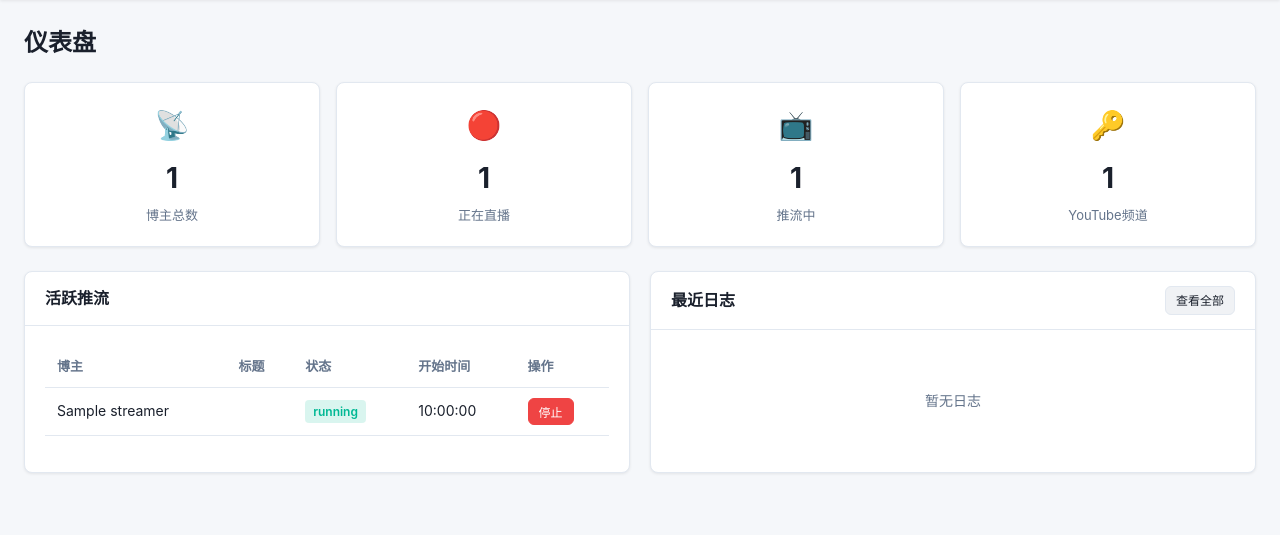
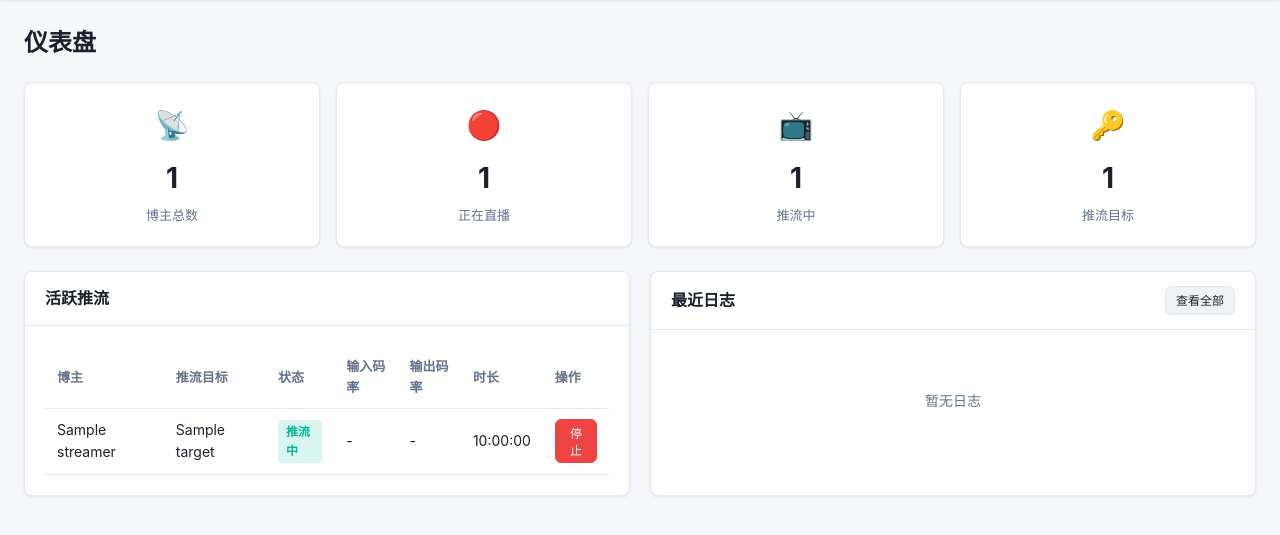
Before and after one commit to yyzq-cf/stream-bridge, a Flask app: page / in a window 1280 px wide. Shown: the part 56-591 px from the top of the page. Run offline with Flask 3, Linux system fonts and the light colour scheme; a user stored in the database is signed in; tables that the repository leaves empty hold one stand-in row (values such as "Sample post").

Commit message:
feat: 仪表盘显示实时码率(输入/输出)和推流时长
- 新增 /api/stream-stats 接口,通过/proc/pid/io计算实时码率
- 仪表盘推流表格加输入码率/输出码率/时长列
- 每3秒自动刷新码率数据
- 码率高低用颜色区分(绿>2Mbps/蓝>500kbps/黄<500kbps)

```diff
--- a/app.py
+++ b/app.py
@@ -392,6 +392,27 @@ def reset_password(uid):
 
 # ─── API: 状态 ───
 
+@app.route('/api/stream-stats/<int:sid>')
+@login_required
+def api_stream_stats(sid):
+    """获取推流实时码率统计"""
+    active = ActiveStream.query.filter_by(
+        streamer_id=sid
+    ).filter(ActiveStream.status.in_(['running', 'starting'])).first()
+    if not active:
+        return jsonify({'ok': False, 'message': '无活跃推流'})
+
+    from stream_engine import get_stream_stats
+    stats = get_stream_stats(active.id)
+    if not stats:
+        return jsonify({'ok': False, 'message': '获取失败'})
+
+    stats['ok'] = True
+    stats['status'] = active.status
+    stats['target'] = active.push_target.name if active.push_target else '-'
+    return jsonify(stats)
+
+
 @app.route('/api/status')
 @login_required
 def api_status():
--- a/stream_engine.py
+++ b/stream_engine.py
@@ -210,3 +210,65 @@ def _add_log(streamer_id, level, action, message):
     )
     db.session.add(log)
     db.session.commit()
+
+
+def get_stream_stats(active_stream_id):
+    """获取FFmpeg推流的实时码率统计 - 通过/proc/{pid}/io读取字节数"""
+    as_record = ActiveStream.query.get(active_stream_id)
+    if not as_record or as_record.status != 'running':
+        return None
+
+    pid = as_record.ffmpeg_pid
+    if not pid or pid not in active_processes:
+        return None
+
+    try:
+        import time as _time
+
+        def read_io():
+            """读取进程IO字节数"""
+            r, w = 0, 0
+            try:
+                with open(f'/proc/{pid}/io', 'r') as f:
+                    for line in f:
+                        if line.startswith('read_bytes'):
+                            r = int(line.split()[1])
+                        elif line.startswith('write_bytes'):
+                            w = int(line.split()[1])
+            except:
+                pass
+            return r, w
+
+        r1, w1 = read_io()
+        _time.sleep(1.5)
+        r2, w2 = read_io()
+
+        read_bps = (r2 - r1) * 8 // 1.5
+        write_bps = (w2 - w1) * 8 // 1.5
+
+        def fmt(bps):
+            if bps > 1_000_000:
+                return f'{bps/1_000_000:.1f} Mbps'
+            elif bps > 1_000:
+                return f'{bps/1_000:.0f} kbps'
+            else:
+                return f'{bps} bps'
+
+        # 运行时长
+        uptime = '-'
+        if as_record.started_at:
+            delta = datetime.utcnow() - as_record.started_at
+            hours, remainder = divmod(int(delta.total_seconds()), 3600)
+            minutes, seconds = divmod(remainder, 60)
+            uptime = f'{hours:02d}:{minutes:02d}:{seconds:02d}'
+
+        return {
+            'input_bitrate': fmt(read_bps),
+            'output_bitrate': fmt(write_bps),
+            'input_kbps': round(read_bps / 1000, 1),
+            'output_kbps': round(write_bps / 1000, 1),
+            'uptime': uptime,
+        }
+    except Exception as e:
+        logger.debug(f"获取码率失败: {e}")
+        return None
--- a/templates/dashboard.html
+++ b/templates/dashboard.html
@@ -22,7 +22,7 @@
     <div class="stat-card">
         <div class="stat-icon">🔑</div>
         <div class="stat-value">{{ targets|length }}</div>
-        <div class="stat-label">YouTube频道</div>
+        <div class="stat-label">推流目标</div>
     </div>
 </div>
 
@@ -35,15 +35,26 @@
             {% if active_streams %}
             <table class="table">
                 <thead>
-                    <tr><th>博主</th><th>标题</th><th>状态</th><th>开始时间</th><th>操作</th></tr>
+                    <tr>
+                        <th>博主</th><th>推流目标</th><th>状态</th>
+                        <th>输入码率</th><th>输出码率</th><th>时长</th><th>操作</th>
+                    </tr>
                 </thead>
                 <tbody>
                     {% for s in active_streams %}
-                    <tr>
+                    <tr id="active-stream-{{ s.streamer_id }}" data-streamer-id="{{ s.streamer_id }}">
                         <td>{{ s.streamer.name if s.streamer else '-' }}</td>
-                        <td>{{ s.broadcast_title }}</td>
-                        <td><span class="badge badge-{{ 'success' if s.status == 'running' else 'warning' }}">{{ s.status }}</span></td>
-                        <td>{{ s.started_at.strftime('%H:%M:%S') if s.started_at else '-' }}</td>
+                        <td>{{ s.push_target.name if s.push_target else '-' }}</td>
+                        <td>
+                            <span class="badge badge-{{ 'success' if s.status == 'running' else 'warning' }}">
+                                {{ '推流中' if s.status == 'running' else s.status }}
+                            </span>
+                        </td>
+                        <td class="stats-in" id="stats-in-{{ s.streamer_id }}">-</td>
+                        <td class="stats-out" id="stats-out-{{ s.streamer_id }}">-</td>
+                        <td class="stats-uptime" id="stats-uptime-{{ s.streamer_id }}">
+                            {{ s.started_at.strftime('%H:%M:%S') if s.started_at else '-' }}
+                        </td>
                         <td><button class="btn btn-sm btn-danger" onclick="stopPush({{ s.streamer_id }})">停止</button></td>
                     </tr>
                     {% endfor %}
@@ -73,4 +84,43 @@
         </div>
     </div>
 </div>
+
+<script>
+// 码率轮询
+async function refreshStreamStats() {
+    const rows = document.querySelectorAll('[id^="active-stream-"]');
+    for (const row of rows) {
+        const sid = row.dataset.streamerId;
+        try {
+            const resp = await fetch(`/api/stream-stats/${sid}`);
+            const data = await resp.json();
+            if (data.ok) {
+                const inEl = document.getElementById(`stats-in-${sid}`);
+                const outEl = document.getElementById(`stats-out-${sid}`);
+                const upEl = document.getElementById(`stats-uptime-${sid}`);
+                if (inEl) inEl.textContent = data.input_bitrate || '-';
+                if (outEl) outEl.textContent = data.output_bitrate || '-';
+                if (upEl) upEl.textContent = data.uptime || '-';
+                // 码率高低用颜色区分
+                if (inEl && data.input_kbps) {
+                    if (data.input_kbps > 2000) inEl.style.color = '#00b894';
+                    else if (data.input_kbps > 500) inEl.style.color = '#0984e3';
+                    else inEl.style.color = '#f59e0b';
+                }
+                if (outEl && data.output_kbps) {
+                    if (data.output_kbps > 2000) outEl.style.color = '#00b894';
+                    else if (data.output_kbps > 500) outEl.style.color = '#0984e3';
+                    else outEl.style.color = '#f59e0b';
+                }
+            }
+        } catch(e) {}
+    }
+}
+
+// 每3秒刷新码率
+if (document.querySelectorAll('[id^="active-stream-"]').length > 0) {
+    setInterval(refreshStreamStats, 3000);
+    refreshStreamStats();
+}
+</script>
 {% endblock %}
```
